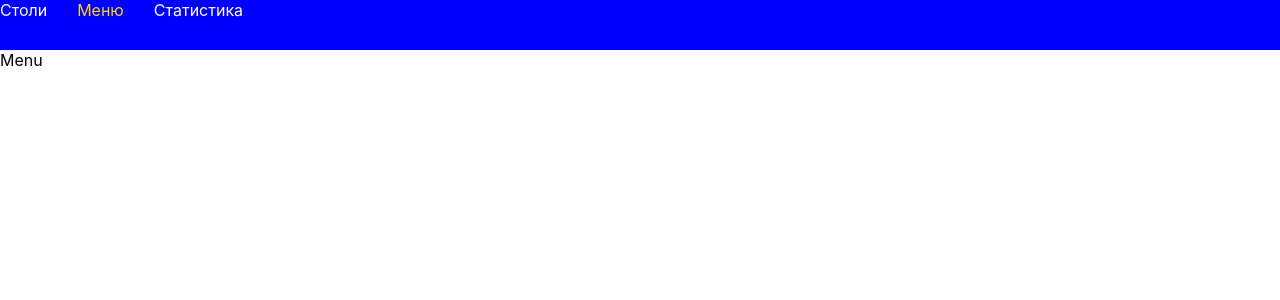
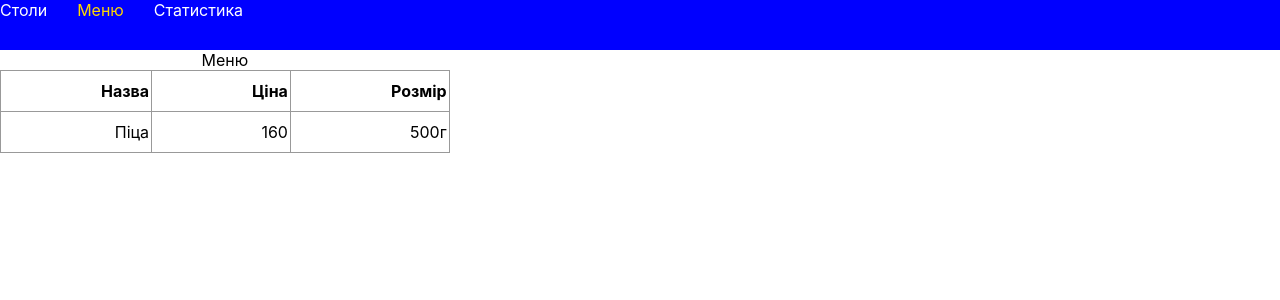
Before and after one commit to kolyaratishin/restaurant-system-front-end, a React (Create React App) app in the folder app/: page /menu in a window 1280 px wide. Shown: the top 300 px of the page. Built offline with nearby package versions, Linux system fonts and the light colour scheme.

Commit message:
added MenuItem component

```diff
--- a/app/src/components/Menu/Menu.jsx
+++ b/app/src/components/Menu/Menu.jsx
@@ -1,7 +1,18 @@
+import classes from "./Menu.module.css";
+import MenuItem from "./MenuItem/MenuItem";
+
 function Menu() {
     return (
         <div>
-           Menu
+            <table className={classes.menu_table}>
+                <caption>Меню</caption>
+                <tr>
+                    <th>Назва</th>
+                    <th>Ціна</th>
+                    <th>Розмір</th>
+                </tr>
+                <MenuItem name={"Піца"} price={160.00} size={"500г"}/>
+            </table>
         </div>
     );
 }
--- a/app/src/components/Menu/Menu.module.css
+++ b/app/src/components/Menu/Menu.module.css
@@ -0,0 +1,10 @@
+.menu_table {
+    text-align: right;
+    position: relative;
+    border-collapse: collapse;
+}
+
+.menu_table td, th {
+    border: 1px solid #999;
+    padding: 10px 2px 10px 100px;
+}
--- /dev/null
+++ b/app/src/components/Menu/MenuItem/MenuItem.jsx
@@ -0,0 +1,12 @@
+import classes from "./MenuItem.module.css";
+function MenuItem(props) {
+    return (
+        <tr className={classes.row}>
+            <td>{props.name}</td>
+            <td>{props.price}</td>
+            <td>{props.size}</td>
+        </tr>
+    );
+}
+
+export default MenuItem;
--- /dev/null
+++ b/app/src/components/Menu/MenuItem/MenuItem.module.css
@@ -0,0 +1,3 @@
+.row:hover {
+    background-color: #ffc107;
+}
```
